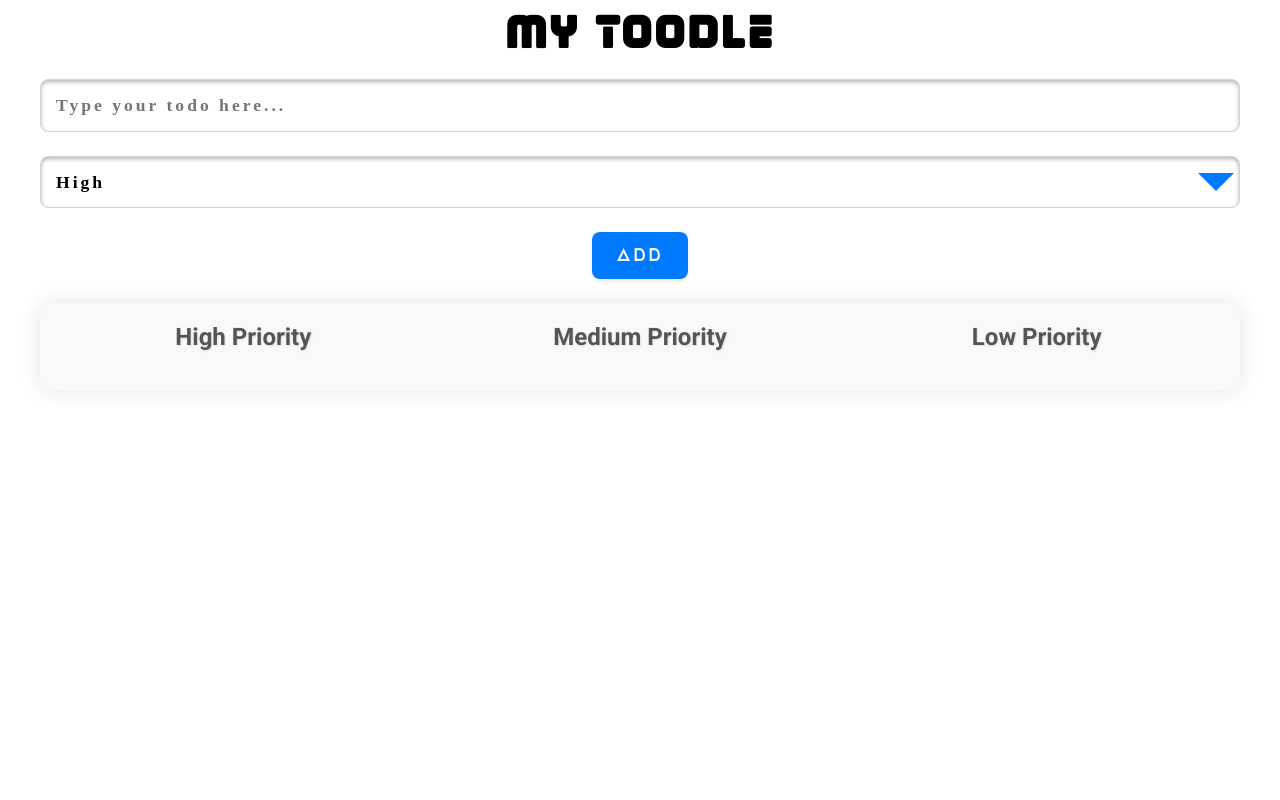
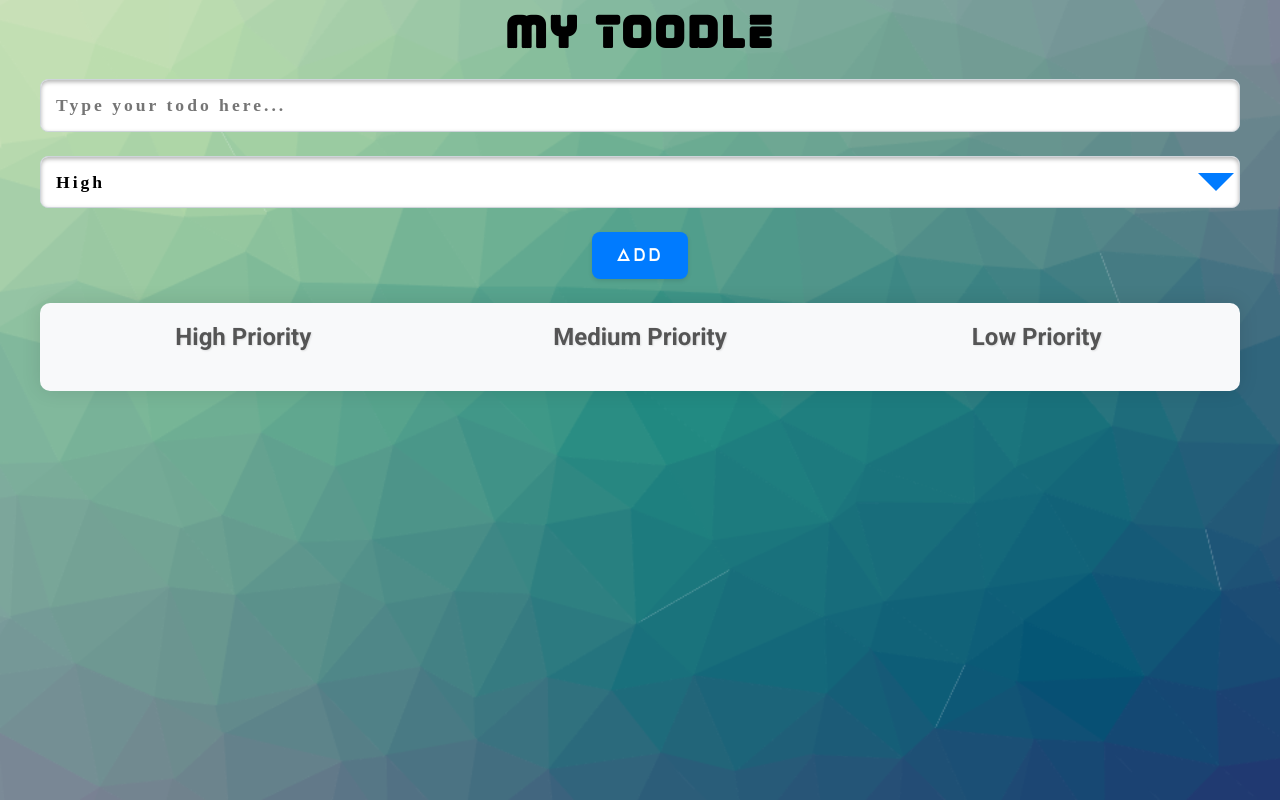
Before and after one commit to ankurhalder/OCTANET_FEBRUARY_TODO_LIST, a React (Vite) app: page / in a window 1280 px wide. Built offline with nearby package versions, Linux system fonts and the light colour scheme; a web font is replaced by a local one.

Commit message:
Add background image and styles to todo list container

```diff
--- a/styles/components/_todo-list.scss
+++ b/styles/components/_todo-list.scss
@@ -1,3 +1,11 @@
+body {
+  background-image: url(/background.png);
+  background-repeat: no-repeat;
+  background-attachment: fixed;
+  background-position: center;
+  background-size: cover;
+  background-blend-mode: overlay;
+}
 .todo-list-container {
   max-width: 1200px;
   margin: 0 auto;
```
Also changed, not shown: public/background.png (added).
